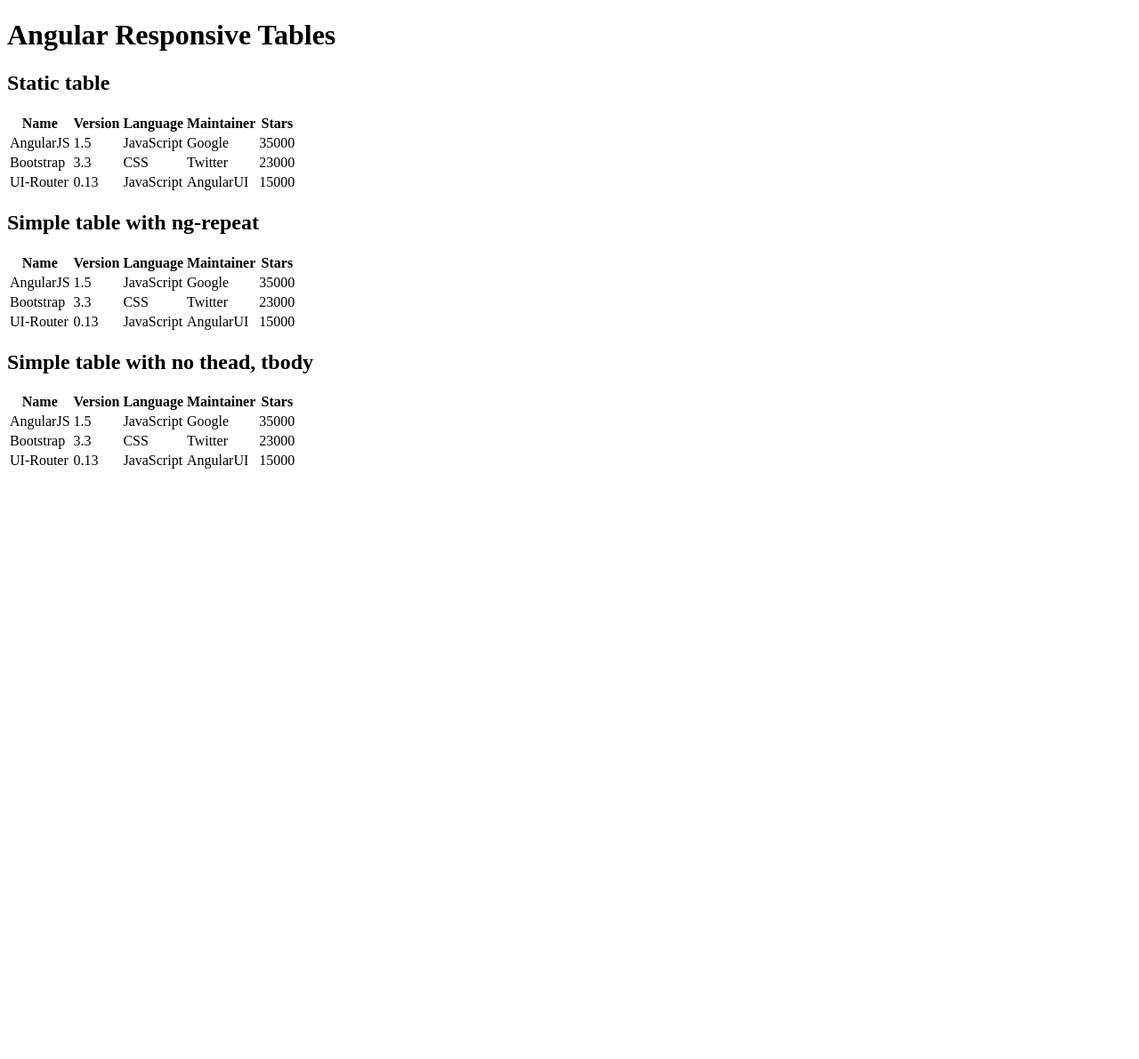
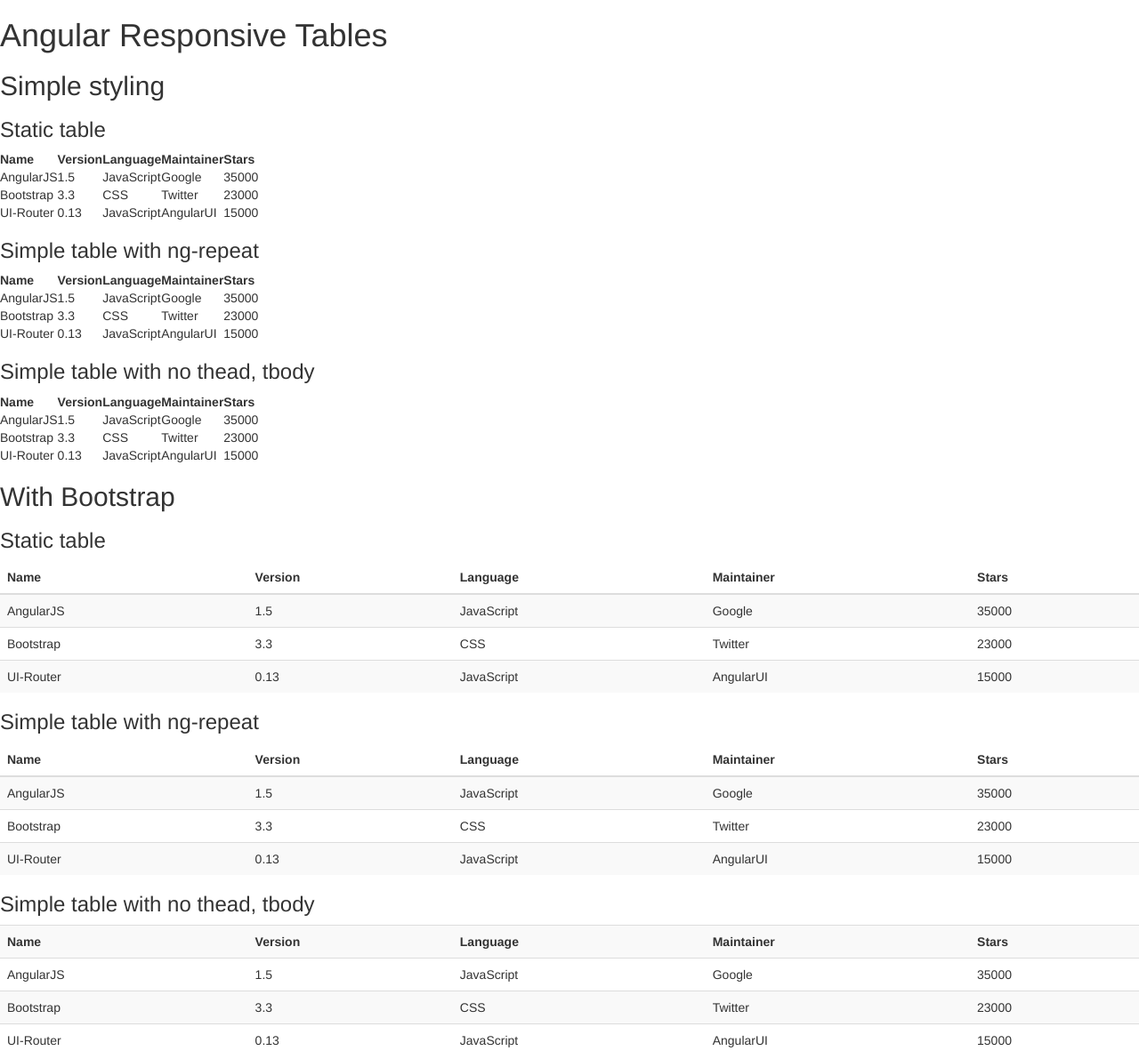
Before and after one commit to awerlang/angular-responsive-tables, a website: page examples/index.html in a window 1280 px wide. Shown: the whole page at 89% size. Before the commit the page ends 800 px from the top, so only its background shows below. Drawn offline with nearby package versions, Linux system fonts and the light colour scheme; some packages are replaced by stand-ins of ours; a script that the page names is missing.

Commit message:
docs(examples): include bootstrap

```diff
--- a/examples/index.html
+++ b/examples/index.html
@@ -4,12 +4,15 @@
     <script src="../bower_components/angular/angular.js"></script>
     <script src="../release/angular-responsive-tables.js"></script>
     <script src="controller.js"></script>
+    <link rel="stylesheet" href="https://maxcdn.bootstrapcdn.com/bootstrap/3.3.4/css/bootstrap.min.css">
     <link rel="stylesheet" href="../src/style.css">
 </head>
 <body ng-controller="TestController as ctrl">
     <h1>Angular Responsive Tables</h1>
 
-    <h2>Static table</h2>
+    <h2>Simple styling</h2>
+
+    <h3>Static table</h3>
     <table wt-responsive-table>
         <thead>
             <tr>
@@ -45,7 +48,7 @@
         </tbody>
     </table>
 
-    <h2>Simple table with ng-repeat</h2>
+    <h3>Simple table with ng-repeat</h3>
     <table wt-responsive-table>
         <thead>
             <tr>
@@ -67,8 +70,86 @@
         </tbody>
     </table>
 
-    <h2>Simple table with no thead, tbody</h2>
+    <h3>Simple table with no thead, tbody</h3>
     <table wt-responsive-table>
+        <tr>
+            <th>Name</th>
+            <th>Version</th>
+            <th>Language</th>
+            <th>Maintainer</th>
+            <th>Stars</th>
+        </tr>
+        <tr ng-repeat="item in ctrl.projects">
+            <td>{{item.name}}</td>
+            <td>{{item.version}}</td>
+            <td>{{item.language}}</td>
+            <td>{{item.maintainer}}</td>
+            <td>{{item.stars}}</td>
+        </tr>
+    </table>
+
+    <h2>With Bootstrap</h2>
+
+    <h3>Static table</h3>
+    <table class="table table-striped" wt-responsive-table>
+        <thead>
+            <tr>
+                <th>Name</th>
+                <th>Version</th>
+                <th>Language</th>
+                <th>Maintainer</th>
+                <th>Stars</th>
+            </tr>
+        </thead>
+        <tbody>
+            <tr>
+                <td>AngularJS</td>
+                <td>1.5</td>
+                <td>JavaScript</td>
+                <td>Google</td>
+                <td>35000</td>
+            </tr>
+            <tr>
+                <td>Bootstrap</td>
+                <td>3.3</td>
+                <td>CSS</td>
+                <td>Twitter</td>
+                <td>23000</td>
+            </tr>
+            <tr>
+                <td>UI-Router</td>
+                <td>0.13</td>
+                <td>JavaScript</td>
+                <td>AngularUI</td>
+                <td>15000</td>
+            </tr>
+        </tbody>
+    </table>
+
+    <h3>Simple table with ng-repeat</h3>
+    <table class="table table-striped" wt-responsive-table>
+        <thead>
+            <tr>
+                <th>Name</th>
+                <th>Version</th>
+                <th>Language</th>
+                <th>Maintainer</th>
+                <th>Stars</th>
+            </tr>
+        </thead>
+        <tbody>
+            <tr ng-repeat="item in ctrl.projects">
+                <td>{{item.name}}</td>
+                <td>{{item.version}}</td>
+                <td>{{item.language}}</td>
+                <td>{{item.maintainer}}</td>
+                <td>{{item.stars}}</td>
+            </tr>
+        </tbody>
+    </table>
+
+    <h3>Simple table with no thead, tbody</h3>
+    <table class="table table-striped" wt-responsive-table>
         <tr>
             <th>Name</th>
             <th>Version</th>
```
Also changed, not shown: 1 other file.
